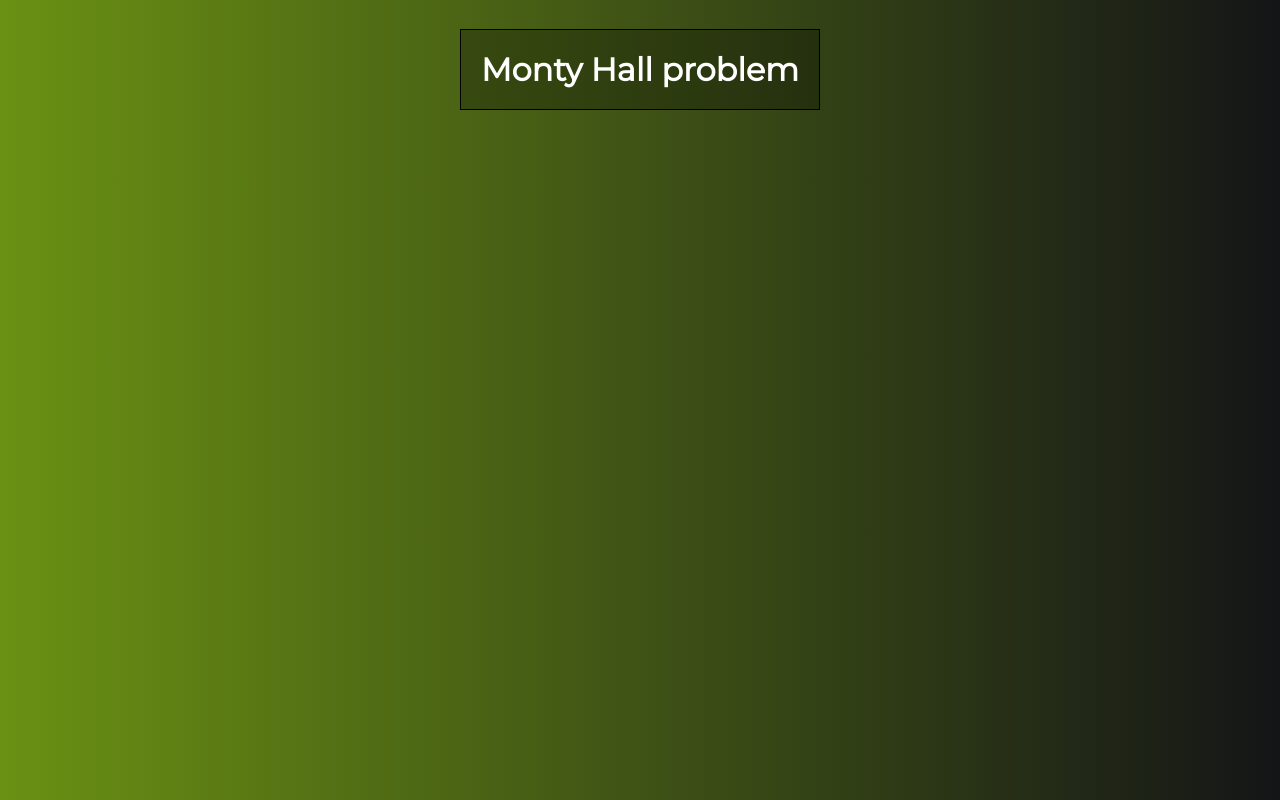
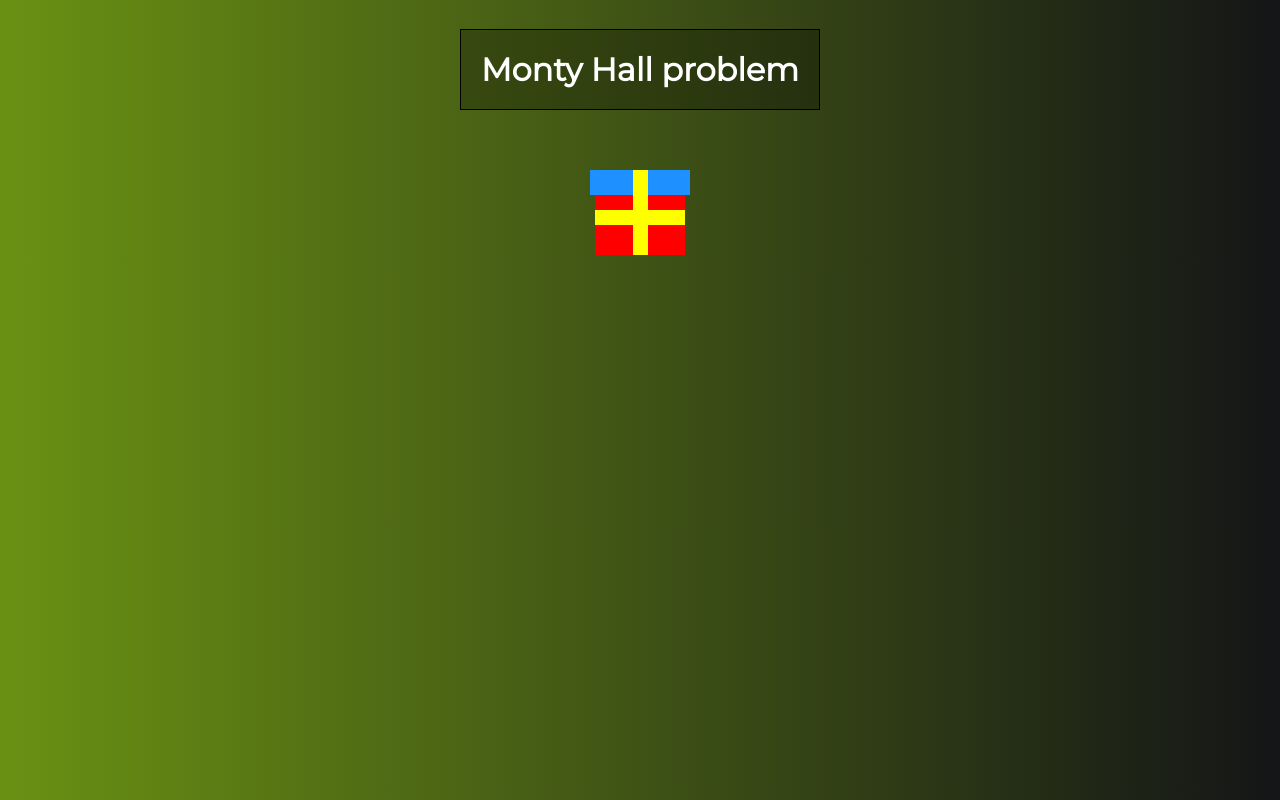
Before and after one commit to Andreas-Ziegler22/montyhall-vue-project, a Vue app: page / in a window 1280 px wide. Built offline with nearby package versions, Linux system fonts and the light colour scheme; the HTML template or start-up script is replaced by a standard one.

Commit message:
component gift design style done

```diff
--- a/src/App.vue
+++ b/src/App.vue
@@ -1,6 +1,7 @@
 <template>
   <div id="app">
     <h1>Monty Hall problem</h1>
+    <gift />
   </div>
 </template>
 
@@ -8,6 +9,7 @@
 import Gift from "./components/Gift.vue";
 
 export default {
+  components: { Gift },
   name: "App",
   comments: { Gift },
 };
--- a/src/components/Gift.vue
+++ b/src/components/Gift.vue
@@ -21,4 +21,31 @@ export default {
   align-items: center;
   z-index: 10;
 }
+.gift-top {
+  width: 100px;
+  height: 25px;
+  background-color: dodgerblue;
+}
+.gift-body {
+  width: 90px;
+  height: 60px;
+  background-color: red;
+}
+
+.gift-tie-1 {
+  position: absolute;
+  width: 15px;
+  height: 85px;
+  background-color: yellow;
+}
+
+.gift-tie-2 {
+  position: absolute;
+
+  width: 90px;
+  top: 40px;
+  width: 90px;
+  height: 15px;
+  background-color: yellow;
+}
 </style>
```
